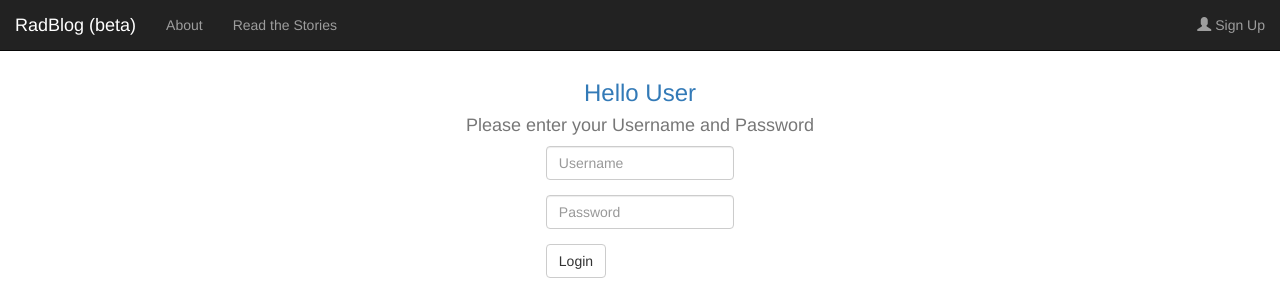
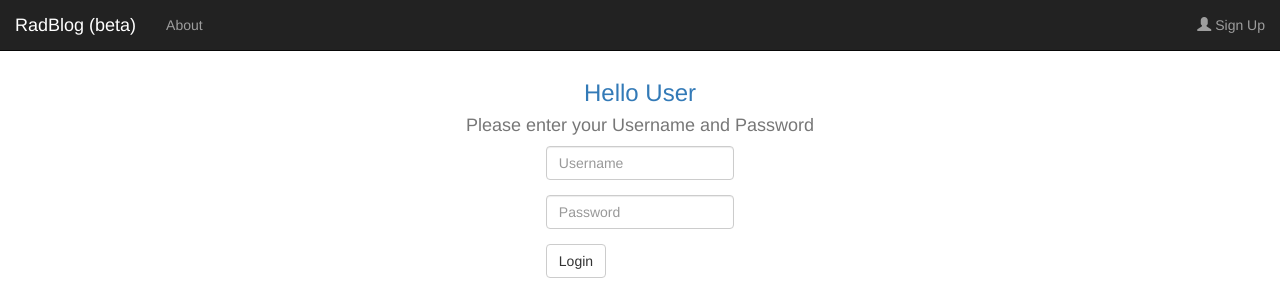
Before and after one commit to rimelucci/softdevproject1, a Flask app: page /login in a window 1280 px wide. Shown: the top 300 px of the page. Run offline with Flask 2, Linux system fonts and the light colour scheme; some libraries are stand-ins or nearby versions.

Commit message:
changed it so that read stories is only available for logged in users'

```diff
--- a/templates/about.html
+++ b/templates/about.html
@@ -24,10 +24,10 @@
 				<ul class="nav navbar-nav">
 					<li><a href="about">About</a></li>
 				</ul>
+				{% if 'username' in session %}
 				<ul class="nav navbar-nav">
 					<li><a href="story">Read the Stories</a></li>
 				</ul>
-				{% if 'username' in session %}
 				<ul class="nav navbar-nav">
 					<li><a href="newpost">Add A Story</a></li>
 				</ul>
--- a/templates/home.html
+++ b/templates/home.html
@@ -25,10 +25,10 @@
 				<ul class="nav navbar-nav">
 					<li><a href="about">About</a></li>
 				</ul>
+				{% if 'username' in session %}
 				<ul class="nav navbar-nav">
 					<li><a href="story">Read the Stories</a></li>
 				</ul>
-				{% if 'username' in session %}
 				<ul class="nav navbar-nav">
 					<li><a href="newpost">Add A Story</a></li>
 				</ul>
--- a/templates/login.html
+++ b/templates/login.html
@@ -22,9 +22,6 @@
 			<div class="collapse navbar-collapse" id="myNavbar">
 				<ul class="nav navbar-nav">
 					<li><a href="about">About</a></li>
-				</ul>
-				<ul class="nav navbar-nav">
-					<li><a href="story">Read the Stories</a></li>
 				</ul>
 				<ul class="nav navbar-nav navbar-right">
 				<li><a href="#"><span class="glyphicon glyphicon-user"></span> Sign Up</a></li>
--- a/templates/newpost.html
+++ b/templates/newpost.html
@@ -24,10 +24,10 @@
 				<ul class="nav navbar-nav">
 					<li><a href="about">About</a></li>
 				</ul>
+				{% if 'username' in session %}
 				<ul class="nav navbar-nav">
 					<li><a href="story">Read the Stories</a></li>
 				</ul>
-				{% if 'username' in session %}
 				<ul class="nav navbar-nav">
 					<li><a href="newpost">Add A Story</a></li>
 				</ul>
--- a/templates/story.html
+++ b/templates/story.html
@@ -23,10 +23,10 @@
 				<ul class="nav navbar-nav">
 					<li><a href="about">About</a></li>
 				</ul>
+				{% if 'username' in session %}
 				<ul class="nav navbar-nav">
 					<li><a href="story">Read the Stories</a></li>
 				</ul>
-				{% if 'username' in session %}
 				<ul class="nav navbar-nav">
 					<li><a href="newpost">Add A Story</a></li>
 				</ul>
```
